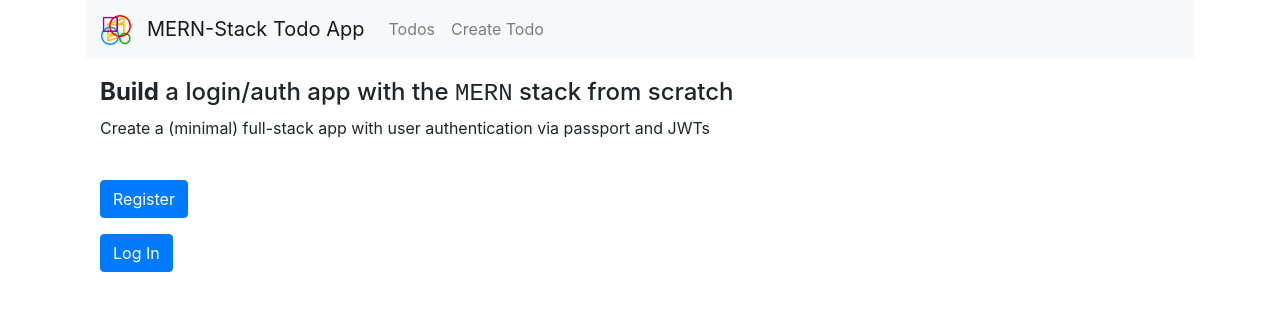
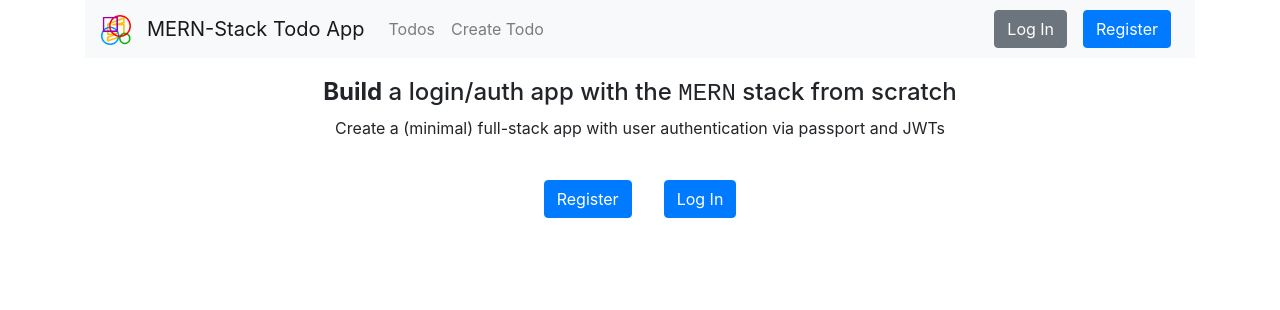
Before and after one commit to thehenrylam/mern-todo-app, a React (Create React App) app in the folder frontend/: page /landing in a window 1280 px wide. Shown: the top 310 px of the page. Built offline with nearby package versions, Linux system fonts and the light colour scheme.

Commit message:
Implemented private pages in the webapp that is only accessible to users that are logged in

```diff
--- a/frontend/src/App.js
+++ b/frontend/src/App.js
@@ -1,5 +1,9 @@
 import React, { Component } from 'react';
-import { BrowserRouter as Router, Route, Link } from "react-router-dom";
+import { BrowserRouter as Router, Route, Switch } from "react-router-dom";
+import jwt_decode from "jwt-decode";
+import setAuthToken from "./utils/setAuthToken.util";
+import { setCurrentUser, logoutUser } from "./actions/auth.action";
+
 import { Provider } from "react-redux";
 import store from "./store";
 
@@ -13,7 +17,30 @@ import Landing from "./components/landing.component";
 import Register from "./components/register.component";
 import Login from "./components/login.component";
 
+import PrivateRoute from "./components/private/private-route.component";
+
 import logo from "./logo.png";
+
+// Check for token to keep user logged in
+if (localStorage.jwtToken) {
+  // Set auth token header auth
+  const token = localStorage.jwtToken;
+  setAuthToken(token);
+  // Decode token and get user info and exp
+  const decoded = jwt_decode(token);
+  // Set user and isAuthenticated
+  store.dispatch(setCurrentUser(decoded));
+
+  // Check for expired token
+  const currentTime = Date.now() / 1000; // to get in milliseconds
+  if (decoded.exp < currentTime) {
+    // Logout user
+    store.dispatch(logoutUser());
+
+    // Redirect to login
+    window.location.href = "./login";
+  }
+}
 
 class App extends Component {
   render() {
@@ -23,12 +50,17 @@ class App extends Component {
           <div className="App">
             <Navbar />
             <div className="container" style={{marginTop: 20}}>
-              <Route path="/" exact component={TodosList} />
-              <Route path="/edit/:id" component={EditTodo} />
-              <Route path="/create" component={CreateTodo} />
+              {/*<Route path="/" exact component={TodosList} />*/}
+              {/*<Route path="/edit/:id" component={EditTodo} />*/}
+              {/*<Route path="/create" component={CreateTodo} />*/}
               <Route path="/landing" component={Landing} />
               <Route path="/register" component={Register} />
               <Route path="/login" component={Login} />
+              <Switch>
+                <PrivateRoute exact path="/" component={TodosList} />
+                <PrivateRoute path="/edit/:id" component={EditTodo} />
+                <PrivateRoute path="/create" component={CreateTodo} />
+              </Switch>
             </div>
           </div>
         </Router>
--- a/frontend/src/components/landing.component.js
+++ b/frontend/src/components/landing.component.js
@@ -6,7 +6,8 @@ class Landing extends Component {
         return (
     <div style={{ height: "75vh" }} className="container valign-wrapper">
         <div className="row">
-            <div className="col s12 center-align">
+            <div className="col s12">
+                <div style={{textAlign:"center"}}>
                 <h4>
                     <b>Build</b> a login/auth app with the{" "}
                     <span style={{ fontFamily: "monospace" }}>MERN</span> stack from
@@ -16,15 +17,30 @@ class Landing extends Component {
                 Create a (minimal) full-stack app with user authentication via
                 passport and JWTs
                 </p>
+                </div>
                 <br />
-                <div className="">
+                <div style={{display:"flex", justifyContent:"center"}}>
                     <div className="form-group">
-                        <Link to="/register" className="btn btn-primary">
+                        <Link
+                            to="/register"
+                            className="btn btn-primary"
+                            style={{
+                                marginRight:"1rem",
+                                marginLeft:"1rem"
+                            }}
+                        >
                             Register
                         </Link>
                     </div>
                     <div className="form-group">
-                        <Link to="/login" className="btn btn-primary">
+                        <Link
+                            to="/login"
+                            className="btn btn-primary"
+                            style={{
+                                marginRight:"1rem",
+                                marginLeft:"1rem"
+                            }}
+                        >
                             Log In
                         </Link>
                     </div>
--- a/frontend/src/components/login.component.js
+++ b/frontend/src/components/login.component.js
@@ -18,6 +18,14 @@ class Login extends Component {
             password: "",
             errors: {}
         };
+    }
+
+    componentDidMount() {
+        // If logged in and user navigates to Login page,
+        // should redirect them to main page
+        if (this.props.auth.isAuthenticated) {
+            this.props.history.push("/");
+        }
     }
 
     componentWillReceiveProps(nextProps) {
--- a/frontend/src/components/navbar.component.js
+++ b/frontend/src/components/navbar.component.js
@@ -1,9 +1,109 @@
 import React, { Component } from 'react';
 import { Link } from "react-router-dom";
+import PropTypes from "prop-types";
+import { logoutUser } from "../actions/auth.action";
 
 import logo from "../logo.png";
+import setAuthToken from '../utils/setAuthToken.util';
+import checkAuthenticated from "../utils/checkAuthenticated.util";
+import store from '../store';
+import { connect } from 'react-redux';
 
 class Navbar extends Component {
+
+    constructor(props) {
+        super(props);
+
+        this.renderNotLoggedInButtons = this.renderNotLoggedInButtons.bind(this);
+        this.renderLoggedInButtons = this.renderLoggedInButtons.bind(this);
+        this.onLogoutUser = this.onLogoutUser.bind(this);
+
+        this.state = {
+            loggedIn: false
+        };
+    }
+
+    componentDidMount() {
+        var bLoggedIn = checkAuthenticated();
+        if (this.state.loggedIn !== bLoggedIn)
+        {
+            this.setState({
+                loggedIn: bLoggedIn
+            });
+        }
+    }
+
+    componentDidUpdate() {
+        var bLoggedIn = checkAuthenticated();
+        if (this.state.loggedIn !== bLoggedIn)
+        {
+            this.setState({
+                loggedIn: bLoggedIn
+            });
+        }
+    }
+
+    onLogoutUser(e) {
+        e.preventDefault();
+        this.props.logoutUser();
+
+        this.setState({
+            loggedIn: checkAuthenticated()
+        });
+    }
+
+    renderNotLoggedInButtons() {
+        return (
+        <div style={{
+            flexGrow:"8",
+            display:"flex",
+            justifyContent:"right"
+        }}>
+            <Link
+                to="/login"
+                className="btn btn-secondary"
+                style={{
+                    marginLeft:"0.5rem",
+                    marginRight:"0.5rem",
+                }}
+            >
+                Log In
+            </Link>
+            <Link
+                to="/register"
+                className="btn btn-primary"
+                style={{
+                    marginLeft:"0.5rem",
+                    marginRight:"0.5rem",
+                }}
+            >
+                Register
+            </Link>
+        </div>
+        );
+    }
+
+    renderLoggedInButtons() {
+        return (
+        <div style={{
+            flexGrow:"8",
+            display:"flex",
+            justifyContent:"right"
+        }}>
+            <button
+                onClick={this.onLogoutUser}
+                className="btn btn-secondary"
+                style={{
+                    marginLeft:"0.5rem",
+                    marginRight:"0.5rem"
+                }}
+            >
+                Log Out
+            </button>
+        </div>
+        );
+    }
+
     render() {
         return (
             <div className="container">
@@ -22,10 +122,24 @@ class Navbar extends Component {
                     </li>
                 </ul>
                 </div>
+                {this.state.loggedIn ? this.renderLoggedInButtons() : this.renderNotLoggedInButtons()}
             </nav>
             </div>
         );
     }
 }
 
-export default Navbar;
+Navbar.propTypes = {
+    logoutUser: PropTypes.func.isRequired,
+    auth: PropTypes.object.isRequired
+}
+
+const mapStateToProps = state => ({
+    auth: state.auth
+});
+
+// export default Navbar;
+export default connect(
+    mapStateToProps,
+    { logoutUser }
+)(Navbar);
--- /dev/null
+++ b/frontend/src/components/private/private-route.component.js
@@ -0,0 +1,27 @@
+import React from "react";
+import { Route, Redirect } from "react-router-dom";
+import { connect } from "react-redux";
+import PropTypes from "prop-types";
+
+const PrivateRoute = ({ component: Component, auth, ...rest}) => (
+    <Route
+        {...rest}
+        render={props =>
+            auth.isAuthenticated === true ? (
+                <Component {...props} />
+            ) : (
+                <Redirect to="/login" />
+            )
+        }
+    />
+);
+
+PrivateRoute.propTypes = {
+    auth: PropTypes.object.isRequired
+}
+
+const mapStateToProps = state => ({
+    auth: state.auth
+});
+
+export default connect(mapStateToProps)(PrivateRoute);
--- a/frontend/src/components/register.component.js
+++ b/frontend/src/components/register.component.js
@@ -20,6 +20,14 @@ class Register extends Component {
             password2: "",
             errors: {}
         };
+    }
+
+    componentDidMount() {
+        // If logged in and user navigates to Register page,
+        // should redirect them to main page
+        if (this.props.auth.isAuthenticated) {
+            this.props.history.push("/");
+        }
     }
 
     componentWillReceiveProps(nextProps) {
--- /dev/null
+++ b/frontend/src/utils/checkAuthenticated.util.js
@@ -0,0 +1,25 @@
+import jwt_decode from "jwt-decode";
+
+function checkAuthenticated() {
+    var loggedIn = true;
+
+    // Check for token to keep user logged in
+    if (localStorage.jwtToken) {
+        // Set auth token header auth
+        const token = localStorage.jwtToken;
+        // Decode token and get user info and exp
+        const decoded = jwt_decode(token);
+
+        // Check for expired token
+        const currentTime = Date.now() / 1000; // to get in milliseconds
+        if (decoded.exp < currentTime) {
+            loggedIn = false;
+        }
+    } else {
+        loggedIn = false;
+    }
+
+    return loggedIn;
+};
+
+export default checkAuthenticated;
```
